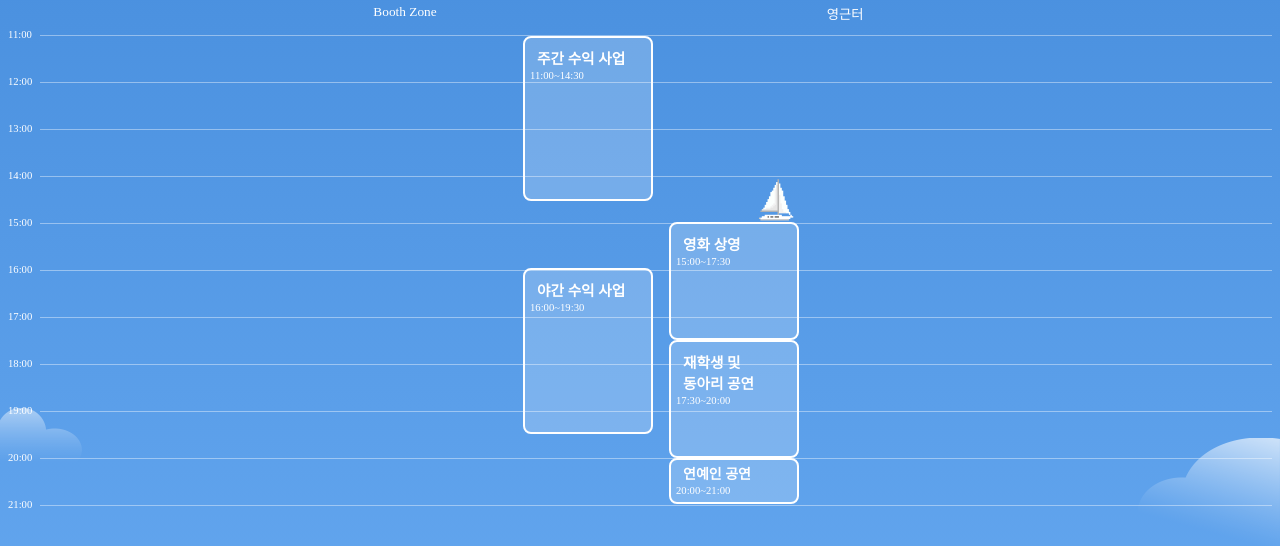
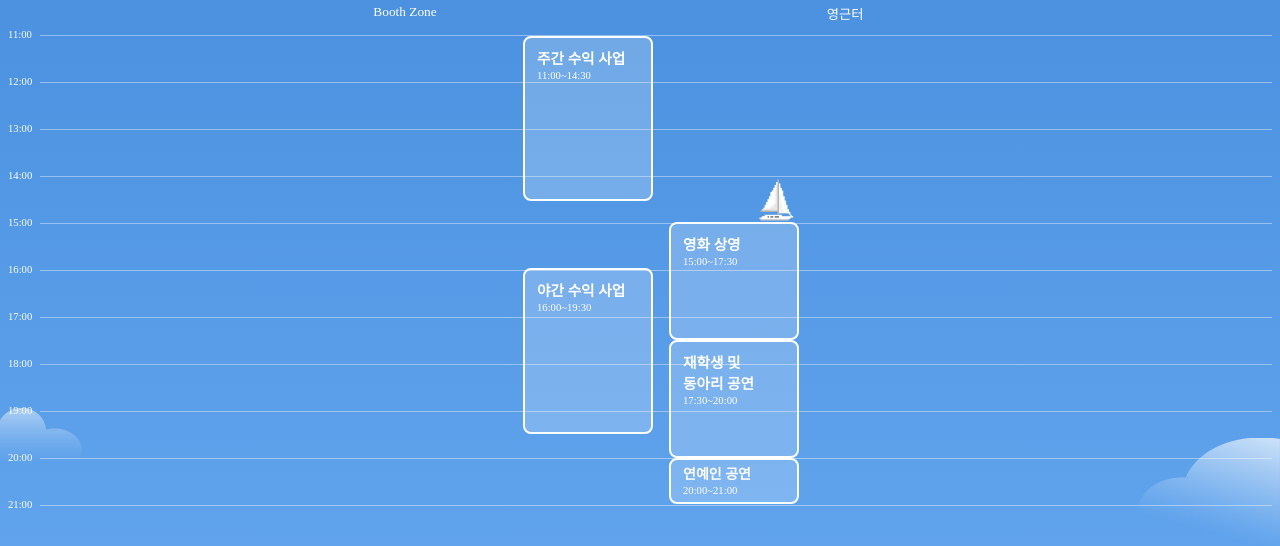
Before and after one commit to 2024-LIKELION-DS/DSFest_FE, a React (Create React App) app: page /timetable in a window 1280 px wide. Shown: the part 185-731 px from the top of the page. Built offline with nearby package versions, Linux system fonts and the light colour scheme; no server answers; a web font is replaced by a local one.

Commit message:
💄 타임테이블 시간 수정(#3)
타임테이블 시간 수정(#3)

```diff
--- a/src/styles/TimeTableStyle.js
+++ b/src/styles/TimeTableStyle.js
@@ -139,7 +139,7 @@ export const InlineBoldF = styled.b`
     display: inline-block;
     margin-left: 12px;
     margin-right: 5px;
-    margin-top: 1.5px;
+    margin-top: 3px;
     color: white;
     font-size: 9pt;
     font-family: "AppleSDGothicNeo";
@@ -172,7 +172,7 @@ export const Time = styled.p`
     font-size: 8pt;
     font-family: "AppleSDGothicNeo";
     font-weight: 500;
-    margin-left: 5px;
+    margin-left: 12px;
 `;
 export const InlineTime = styled.span`
     display: block;
```
